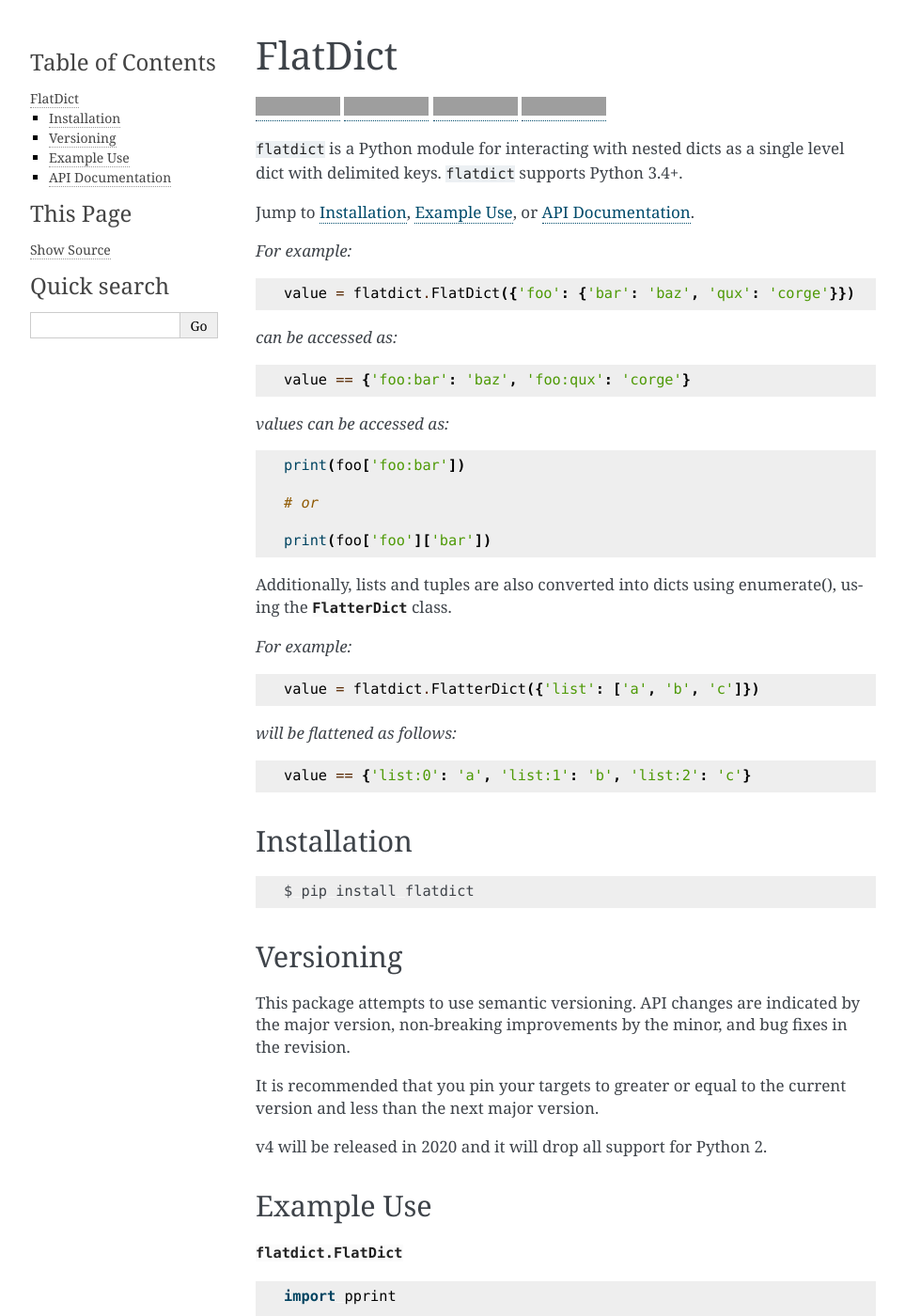
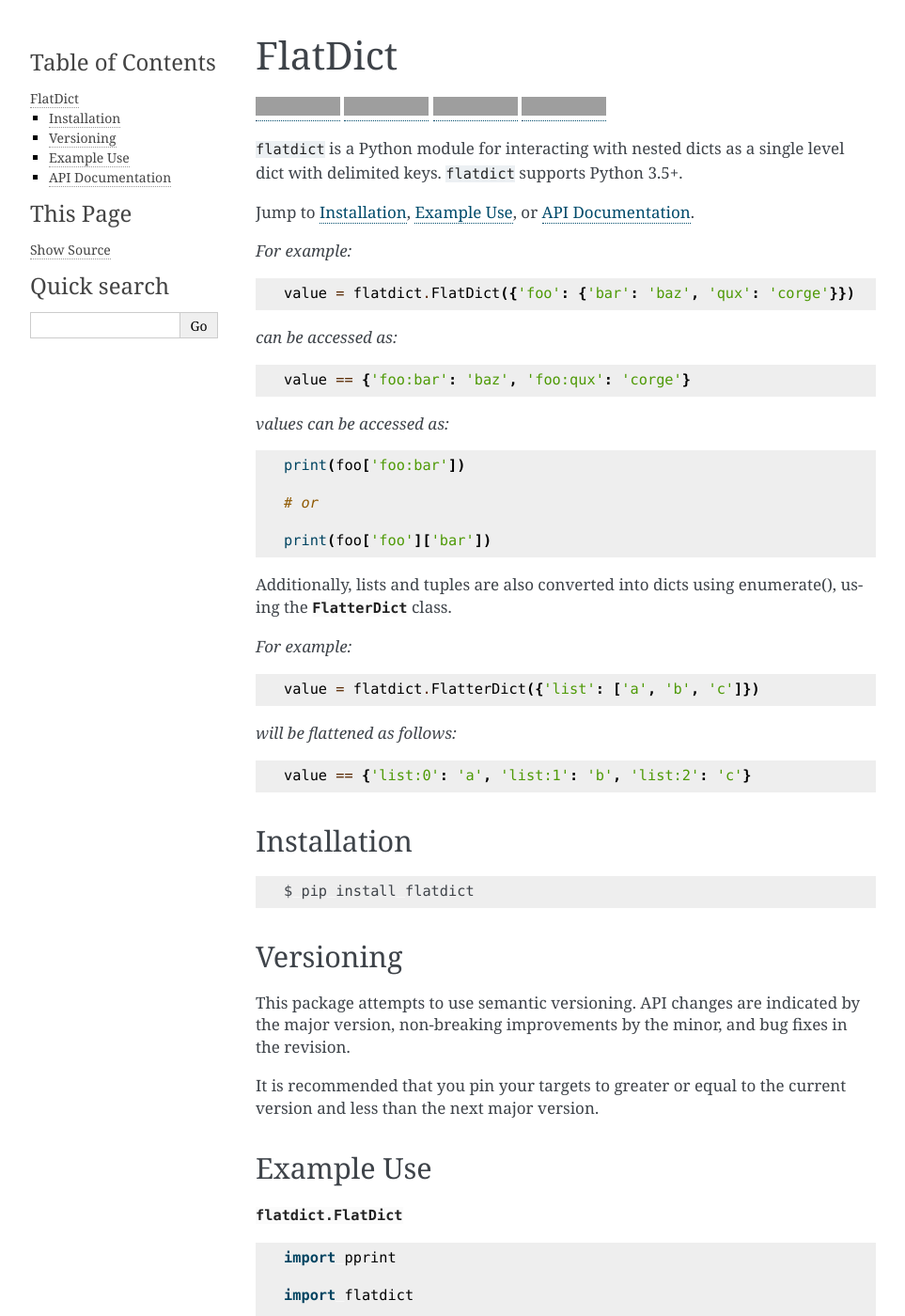
Before and after one commit to gmr/flatdict, a Sphinx documentation site: the page built from docs/index.rst, in a window 1280 px wide and 1400 px high. Shown: the whole window at 94% size, without its empty margins (148-1111 px from the left). Built offline with Sphinx 7.4.7, drawn with Linux system fonts in a browser that asks for light colours; some of the changed lines change nothing that is shown; grey boxes are pictures that could not be loaded.

Commit message:
Documentation updates

```diff
--- a/docs/index.rst
+++ b/docs/index.rst
@@ -3,7 +3,7 @@
 |Version| |Status| |Coverage| |License|
 
 ``flatdict`` is a Python module for interacting with nested dicts as a single
-level dict with delimited keys. ``flatdict`` supports Python 3.4+.
+level dict with delimited keys. ``flatdict`` supports Python 3.5+.
 
 Jump to :ref:`installation`, :ref:`example`, or :ref:`docs`.
 
@@ -62,8 +62,6 @@
 
 It is recommended that you pin your targets to greater or equal to the current
 version and less than the next major version.
-
-v4 will be released in 2020 and it will drop all support for Python 2.
 
 .. _example:
 
@@ -128,8 +126,9 @@
 .. |Version| image:: https://img.shields.io/pypi/v/flatdict.svg?
    :target: https://pypi.python.org/pypi/flatdict
 
-.. |Status| image:: https://img.shields.io/travis/gmr/flatdict.svg?
-   :target: https://travis-ci.org/gmr/flatdict
+.. |Status| image:: https://github.com/gmr/flatdict/workflows/Testing/badge.svg
+   :target: https://github.com/gmr/flatdict/actions
+   :alt: Build Status
 
 .. |Coverage| image:: https://img.shields.io/codecov/c/github/gmr/flatdict.svg?
    :target: https://codecov.io/github/gmr/flatdict?branch=master
```
